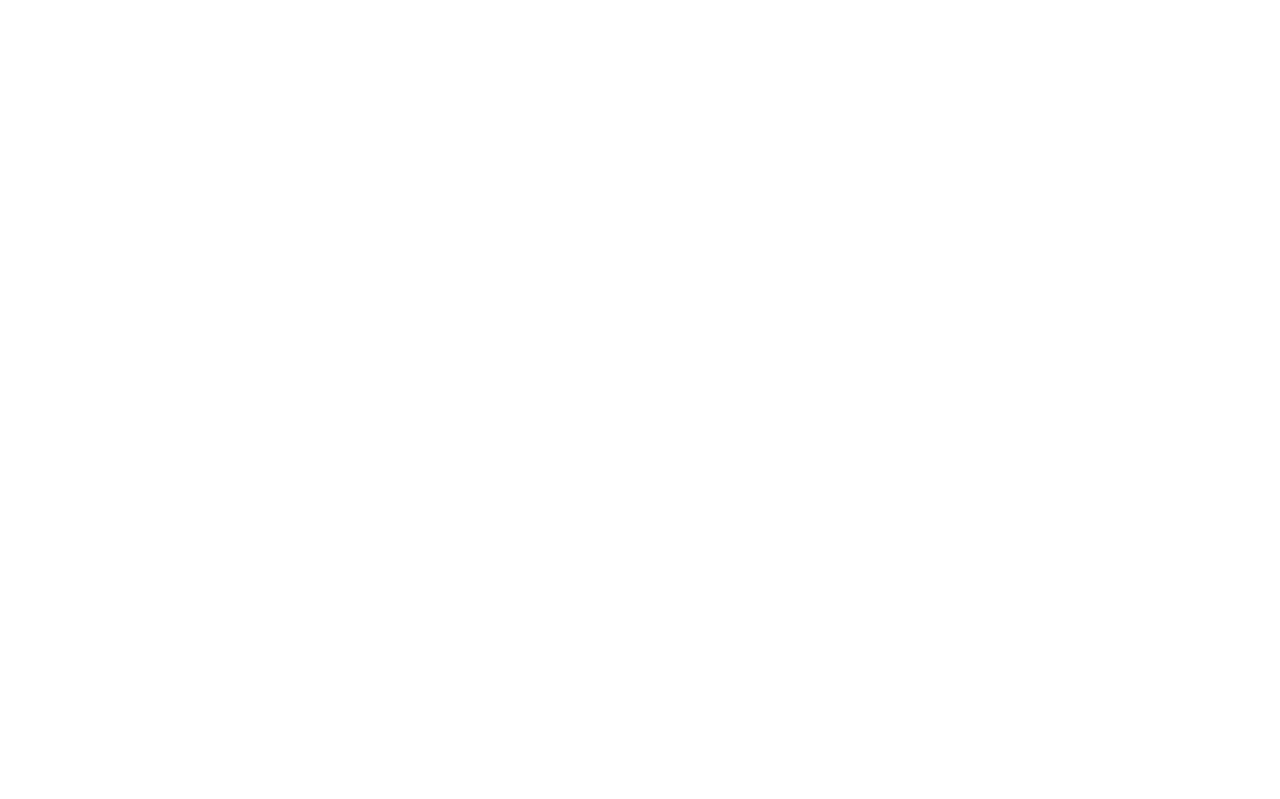
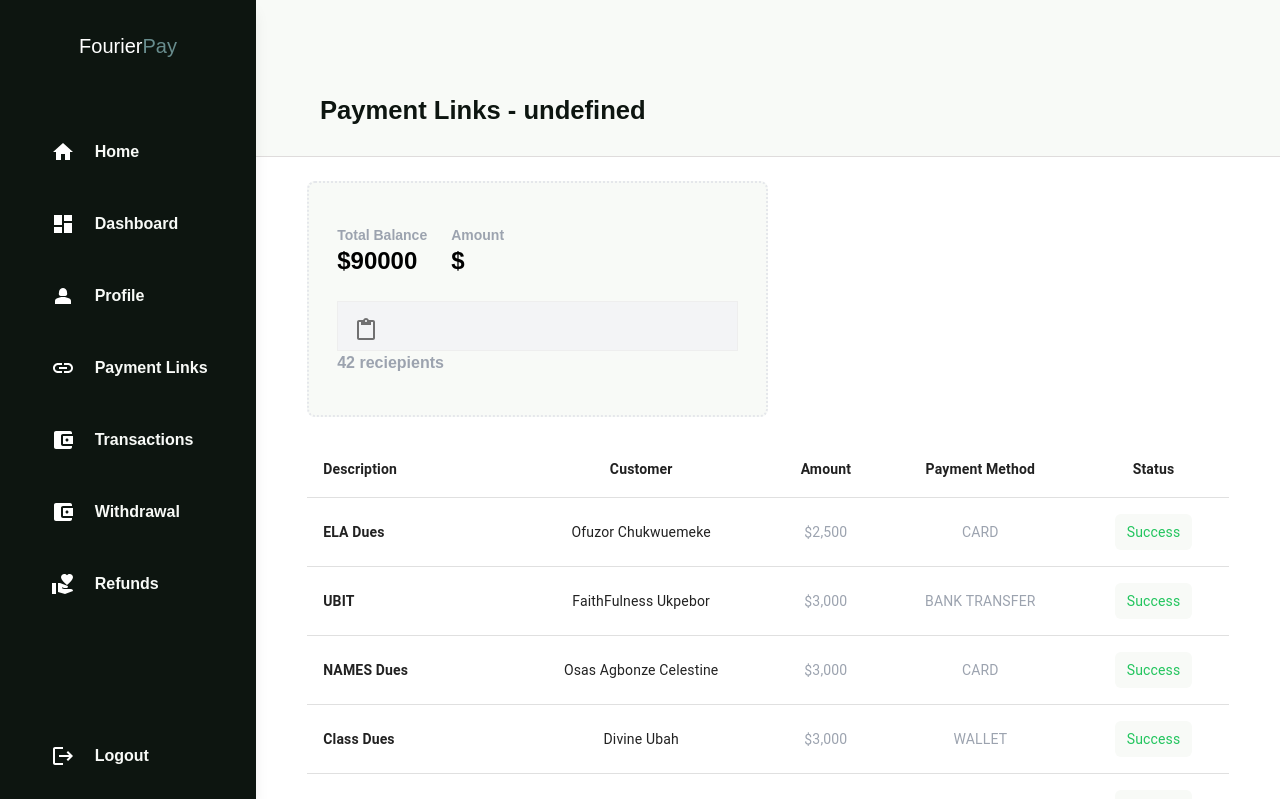
Before and after one commit to stenerd/fourierpay, a React (Create React App) app: page /dashboard/payment/1 in a window 1280 px wide. Before the commit this address had no page. Shown: the top 799 px of the page. Built offline with nearby package versions, Linux system fonts and the light colour scheme; a web font is replaced by a local one.

Commit message:
latedt commit

```diff
--- a/src/App.js
+++ b/src/App.js
@@ -10,6 +10,7 @@
 import Profile from "./pages/Profile";
 import MakePayment from "./pages/MakePayment";
 import Withdrawal from "./pages/Withdrawal";
+import SinglePaymentLink from "./pages/SinglePaymentLink";
 
 
 function App() {
@@ -26,6 +27,7 @@
         <Route path="/dashboard/paymentlinks" element={<PaymentLinks/>}/>
         <Route path="/dashboard/payment" element={<Payment/>}/>
         <Route path="/dashboard/withdrawal" element={<Withdrawal/>}/>
+        <Route path="/dashboard/payment/:id" element={<SinglePaymentLink/>}/>
       </Routes>
     </div>
   );
--- a/src/components/Withdrawal.js
+++ b/src/components/Withdrawal.js
@@ -7,15 +7,15 @@
 import TableRow from '@mui/material/TableRow';
 import Paper from '@mui/material/Paper';
 
-function createData(Recipient, Bank_Name, Transaction_ref, Amount, Status) {
-    return { Recipient, Bank_Name, Transaction_ref, Amount, Status };
+function createData(Recipient, Bank_Name,Bank_Account, Transaction_ref, Amount, Status) {
+    return { Recipient, Bank_Name, Bank_Account,Transaction_ref, Amount, Status };
 }
 
 const rows = [
-    createData('Ofuzor Chukwuemeke', "GTbank", "#3252f62777716", 25000, "success"),
-    createData('FaithFulness Ukpebor', "Access Bank", "#3252f62777716", 20300, "success"),
-    createData('Osas Agbonze Celestine', "GTbank", "#3252f62777716", 28000, "success"),
-    createData('Divine Ubah', "GTbank", "$sjhsuw778282", 59099, "success")
+    createData('Ofuzor Chukwuemeke', "GTbank","0430775470", "#3252f62777716", 25000, "success"),
+    createData('FaithFulness Ukpebor', "Access Bank","0430775470" ,"#3252f62777716", 20300, "success"),
+    createData('Osas Agbonze Celestine', "GTbank", "0430775470","#3252f62777716", 28000, "success"),
+    createData('Divine Ubah', "GTbank","0430775470" ,"$sjhsuw778282", 59099, "success")
 ];
 
 export default function WithdrawalTable() {
@@ -26,6 +26,7 @@
                     <TableRow className='font-bold'>
                         <TableCell className='font-bold' style={{ fontWeight: '600' }}>Recipient</TableCell>
                         <TableCell align="center" style={{ fontWeight: '600' }}>Bank Name</TableCell>
+                        <TableCell align="center" style={{ fontWeight: '600' }}>Bank Account</TableCell>
                         <TableCell align="center" style={{ fontWeight: '600' }}>Reference Number</TableCell>
                         <TableCell align="center" style={{ fontWeight: '600' }}>Amount</TableCell>
                         <TableCell align="center" style={{ fontWeight: '600' }}>Status</TableCell>
@@ -42,6 +43,7 @@
                                 {row.Recipient}
                             </TableCell>
                             <TableCell align="center" className='text-gray-400'>{row.Bank_Name}</TableCell>
+                            <TableCell align="center" className='text-gray-400'>{row.Bank_Account}</TableCell>
                             <TableCell align="center" style={{ color: 'rgb(156 163 175 / 1)' }}>{row.Transaction_ref}</TableCell>
                             <TableCell align="center" style={{ color: 'rgb(156 163 175 / 1)' }}>{row.Amount}</TableCell>
                             <TableCell align="center">
--- a/src/pages/Payment.js
+++ b/src/pages/Payment.js
@@ -20,6 +20,8 @@
 import axios from 'axios'
 import SendIcon from '@mui/icons-material/Send';
 import Protected from '../utils/axios';
+import { useDispatch } from 'react-redux';
+import { ADD_PAYMENTLINKS } from '../redux/DashboardSlice';
 
 
 
@@ -28,6 +30,7 @@
 const Payment = () => {
     const navigate = useNavigate()
     const [loading, setLoading] = React.useState(false);
+    const dispatch = useDispatch()
     const [state, setState] = React.useState({
         name: '',
         description: '',
@@ -131,6 +134,19 @@
         setSelectedFields(data)
     };
 
+    const FetchLinks = async () => {
+        setLoading(true)
+        try {
+            const response = await Protected.get(`http://localhost:4000/api/payment-link`)
+            console.log(response.data.data)
+            dispatch(ADD_PAYMENTLINKS(response?.data?.data))
+
+        } catch (error) {
+            console.log(error.response)
+        }
+    }
+
+
     const createLink = async (e) => {
         if (e.keyCode === 13) {
             console.log('heddd')
@@ -169,7 +185,12 @@
                 progress: undefined,
                 theme: "light",
             });
-            navigate('/dashboard/paymentlinks')
+            FetchLinks()
+            setTimeout(() => {
+                navigate('/dashboard/paymentlinks')
+            },1000)
+            // const data = FetchLinks()
+
         } catch (error) {
             console.log(error.response.data.message)
             toast.error(error.response.data.message)
@@ -179,6 +200,7 @@
         console.log(state)
 
     }
+
 
     const generateField = () => {
 
--- /dev/null
+++ b/src/pages/SinglePaymentLink.js
@@ -0,0 +1,109 @@
+import { Grid, IconButton } from '@mui/material'
+import React, { useEffect, useRef } from 'react'
+import { useSelector } from 'react-redux'
+import DashboardLayout from '../components/DashboardLayout'
+import ContentPasteIcon from '@mui/icons-material/ContentPaste';
+import Titlebar from '../components/TitleBar'
+import { styled } from '@mui/material/styles';
+import { linearProgressClasses } from '@mui/material/LinearProgress';
+import NearMeIcon from '@mui/icons-material/NearMe';
+import { LinearProgress } from '@mui/material'
+import TransactionTable from '../components/TransactionsTable'
+const SinglePaymentLink = () => {
+    const topRef = useRef()
+    const { singleLink: link } = useSelector((state) => state.dashboard)
+    const BorderLinearProgress = styled(LinearProgress)(({ theme }) => ({
+        height: 3,
+        borderRadius: 0,
+        [`&.${linearProgressClasses.colorPrimary}`]: {
+            backgroundColor: theme.palette.grey[theme.palette.mode === 'light' ? 200 : 800],
+        },
+        [`& .${linearProgressClasses.bar}`]: {
+            borderRadius: 0,
+            backgroundColor: theme.palette.mode === 'light' ? '#234243' : '#234243',
+        },
+    }));
+
+    useEffect(() => {
+        topRef.current.scrollIntoView({ behaviour: "smoooth" })
+    })
+
+
+    return (
+        <>
+            <DashboardLayout>
+                <div ref={topRef}>
+                    <Titlebar  >
+                        <h2 className='text-xl'>{`Payment Links - ${link.name}`}</h2>
+                        <p className='text-xl text-[#00bf00] status-pill'>{link.status} {link.expires_at && '- 24th March 2023'}</p>
+                    </Titlebar>
+                    <div className='w-[90%] mx-auto py-6' >
+                        <Grid container>
+                            <Grid item xs={12} md={6}>
+                                <div className='bg-[#f8faf7] h-full cursor-pointer border-dotted border-2 rounded-lg py-3 px-3'>
+                                    <div className='p-4'>
+                                        <div className='cursor-pointer'>
+                                            <div className='flex justify-between'>
+                                                <h2 className='fourier text-2xl text-[#234243] font-bold'>{link.name}</h2>
+                                                <small className='text-sm text-[#00bf00] status-pill'>{link.status} {link.expires_at && '- 24th March 2023'}</small>
+                                            </div>
+                                            <div className='py-3'>
+                                                <div className="flex items-center space-x-6">
+                                                    {link.expected_number_of_payments ?
+                                                        (
+                                                            <div>
+                                                                <h2 className='text-sm text-gray-400 font-bold'>Expected</h2>
+                                                                <h1 className='text-2xl font-bold '>${link.amount * link.expected_number_of_payments}</h1>
+                                                            </div>
+                                                        )
+                                                        : ''
+                                                    }
+                                                    <div>
+                                                        <h2 className='text-sm text-gray-400 font-bold'>Total Balance</h2>
+                                                        <h1 className='text-2xl font-bold'>$90000</h1>
+                                                    </div>
+                                                    <div>
+                                                        <h2 className='text-sm text-gray-400 font-bold'>Amount</h2>
+                                                        <h1 className='text-2xl font-bold'>${link.amount}</h1>
+                                                    </div>
+                                                </div>
+                                            </div>
+                                            <div className="pt-3">
+                                                <div className='bg-gray-100 pt-2 px-2 c-border-gray'>
+                                                    <div className='flex space-x-2 items-center'>
+                                                        <IconButton>
+                                                            <ContentPasteIcon />
+                                                        </IconButton>
+                                                        <h2 className='break-all text-[13px]'>{link.link}</h2>
+                                                    </div>
+                                                </div>
+                                                {
+                                                    link.expected_number_of_payments ? (
+                                                        <div className='pb-2'>
+                                                            <BorderLinearProgress variant="determinate" value={((90000 / (link.amount * link.expected_number_of_payments)) * 100) > 100 ? 100 : ((90000 / (link.amount * link.expected_number_of_payments)) * 100)} />
+                                                        </div>
+                                                    ) : ''
+                                                }
+                                                <div>
+                                                    <h2 className="pb-3 text-gray-400 font-bold">42 reciepients</h2>
+                                                </div>
+
+                                            </div>
+                                        </div>
+                                    </div>
+                                </div>
+                            </Grid>
+                        </Grid>
+                        <div className='py-6'>
+                            <TransactionTable />
+                        </div>
+                    </div>
+
+                </div>
+
+            </DashboardLayout>
+        </>
+    )
+}
+
+export default SinglePaymentLink
--- a/src/redux/DashboardSlice.js
+++ b/src/redux/DashboardSlice.js
@@ -4,7 +4,8 @@
     data:[],
     profile:{},
     beneficiaries:[],
-    paymentLinks:[]
+    paymentLinks:[],
+    singleLink:{}
 }
 
 export const dashboardSlice = createSlice({
@@ -21,13 +22,16 @@
     ADD_BENEFICIARY: (state,action) => {
       state.beneficiaries = action.payload
     },
-    incrementByAmount: (state, action) => {
-      state.value += action.payload
+    ADD_PAYMENTLINKS:(state,action)=>{
+      state.paymentLinks = action.payload
+    },
+    SINGLE_PAYMENTLINK: (state, action) => {
+      state.singleLink = action.payload
     },
   },
 })
 
 // Action creators are generated for each case reducer function
-export const { ADD_BENEFICIARY,ADD_PROFILE } = dashboardSlice.actions
+export const { ADD_BENEFICIARY,ADD_PROFILE,ADD_PAYMENTLINKS,SINGLE_PAYMENTLINK } = dashboardSlice.actions
 
 export default dashboardSlice.reducer
```
Also changed, not shown: src/pages/Dashboard.js (+34 -2 lines), src/pages/PaymentLinks.js (+30 -16 lines), src/pages/Profile.js (+13 -16 lines).
